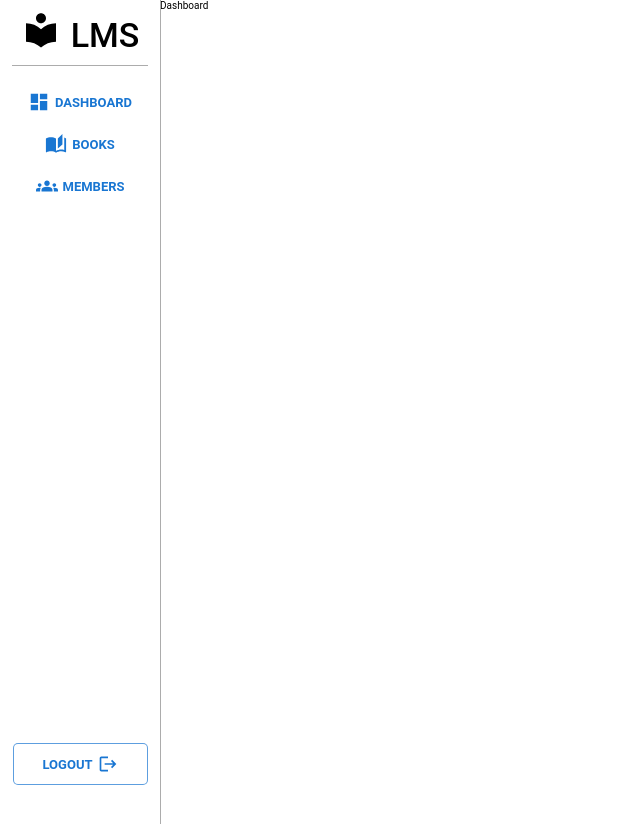
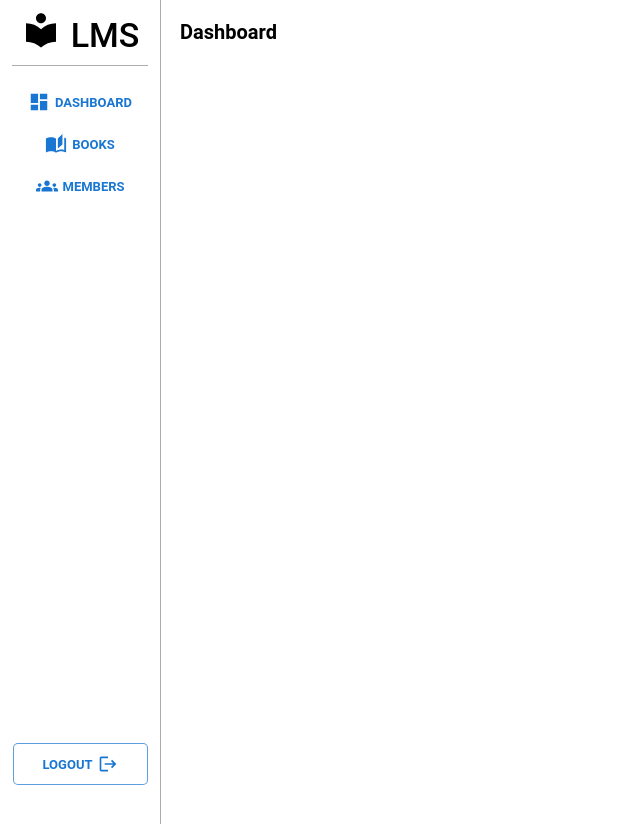
Before and after one commit to bernardkrehula/React-typescript-libmgmtsys, a React (Vite) app in the folder my-app/: page /DashBoard in a window 1280 px wide. Shown: the top 824 px of the page, without its empty margins (0-640 px from the left). Built offline with nearby package versions, Linux system fonts and the light colour scheme.

Commit message:
display components with components array

```diff
--- a/my-app/src/App.tsx
+++ b/my-app/src/App.tsx
@@ -1,21 +1,31 @@
 import './App.css'
 import { Routes, Route } from 'react-router-dom'
 import Menu from './components/Menu/Menu'
-import { useState } from 'react'
+import React, { useState } from 'react'
 import LoginWindow from './components/LoginWindow/LoginWindow'
 import data from './data/data'
+import Books from './components/Books/Books'
+import Dashboard from './components/Dashboard/DashBoard'
+import Members from './components/Members/Members'
 
 function App() {
   const defaultIconsData = data.defaultIconElements;
+  const componentsArray: Record<string, React.ComponentType> = {
+    Books,
+    Dashboard,
+    Members
+  }
   const [ userLogged, isUserLogged ] = useState(false);
 
+
   const displayRoute = () => {
-    return Object.values(defaultIconsData).map(icon => {
+    return Object.values(defaultIconsData).map((icon, index) => {
       const { name, link } = icon;
+      const Components = componentsArray[name]
 
       return(
         <>
-         <Route path={link} element={name}/>
+         <Route path={link} element={<Components />}/>
         </>
       )
     })
--- a/my-app/src/components/DashBoard/DashBoard.tsx
+++ b/my-app/src/components/DashBoard/DashBoard.tsx
@@ -1,10 +1,12 @@
+import './Dashboard.css'
 
-const DashBoard = () => {
+const Dashboard = () => {
     return(
-        <>
-           <h1>dasreswggdrf</h1>
-        </>
+        <div className="dashboard">
+           <h1>Dashboard</h1>
+
+        </div>
     )
 }
 
-export default DashBoard;
+export default Dashboard;
--- /dev/null
+++ b/my-app/src/components/Dashboard/Dashboard.css
@@ -0,0 +1,3 @@
+.dashboard{
+    padding: 20px;
+}
--- a/my-app/src/components/Menu/Menu.tsx
+++ b/my-app/src/components/Menu/Menu.tsx
@@ -10,7 +10,7 @@ const Menu = () => {
     const displayLinks = () => {
         return Object.values(defaultIconsData).map(icon => {
             const { name, svg, link } = icon;
-
+            console.log(name)
             return(
                 <div className='icon'>
                     {parse(svg)}
--- a/my-app/src/data/data.ts
+++ b/my-app/src/data/data.ts
@@ -100,7 +100,7 @@ const data = {
         dashboard: {
             name: 'Dashboard',
             svg: '<svg className="dashboard-icon-svg" focusable="false" aria-hidden="true" viewBox="0 0 24 24" data-testid="DashboardIcon"><path d="M3 13h8V3H3v10zm0 8h8v-6H3v6zm10 0h8V11h-8v10zm0-18v6h8V3h-8z"></path></svg>',
-            link: '/DashBoard'
+            link: '/Dashboard'
         },
         books: {
             name: 'Books',
```
